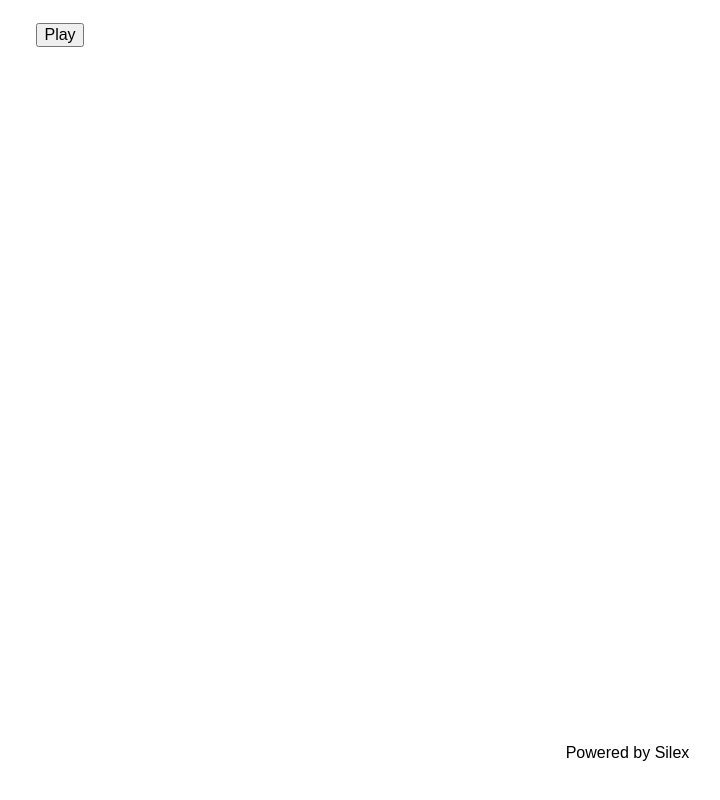
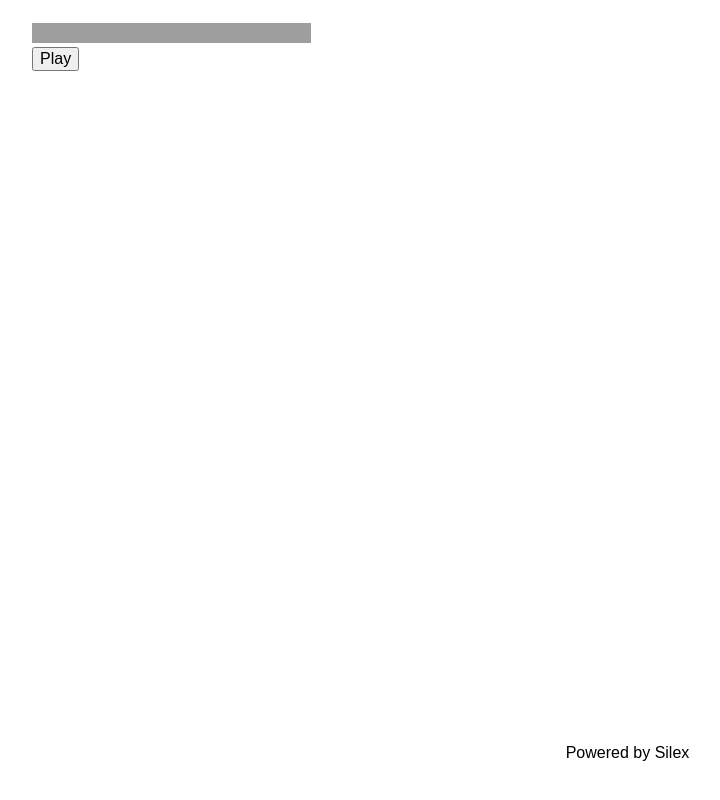
Before and after one commit to PerMagnusH/public, a plain HTML site: page index.html in a window 1280 px wide. Shown: the whole page, without its empty margins (17-737 px from the left). Drawn offline with Linux system fonts and the light colour scheme; grey boxes are pictures that could not be loaded.

Commit message:
Create index.html

```diff
--- a/index.html
+++ b/index.html
@@ -70,7 +70,7 @@
             <div data-silex-type="html" class="editable-style silex-id-1520538271180-0 html-element" data-silex-id="silex-id-1520538271180-0" style="">
                 <div class="silex-element-content">
 
-                    <iframe id="forPostyouradd" width="0" height="0" scrolling="no" frameborder="no" src="https://w.soundcloud.com/player/?url=https://api.soundcloud.com/tracks/5646225&amp;color=%23ff5500&amp;hide_related=false&amp;show_comments=true&amp;show_user=true&amp;show_reposts=false&amp;show_teaser=true&amp;visual=false"></iframe>
+                    <iframe id="forPostyouradd" width="100%" height="20" scrolling="no" frameborder="no" src="https://w.soundcloud.com/player/?url=https://api.soundcloud.com/tracks/5646225&amp;color=%23ff5500&amp;hide_related=false&amp;show_comments=true&amp;show_user=true&amp;show_reposts=false&amp;show_teaser=true&amp;visual=false"></iframe>
                     <script src="https://w.soundcloud.com/player/api.js" type="text/javascript"></script>
 
                     <script type="text/javascript">
```
